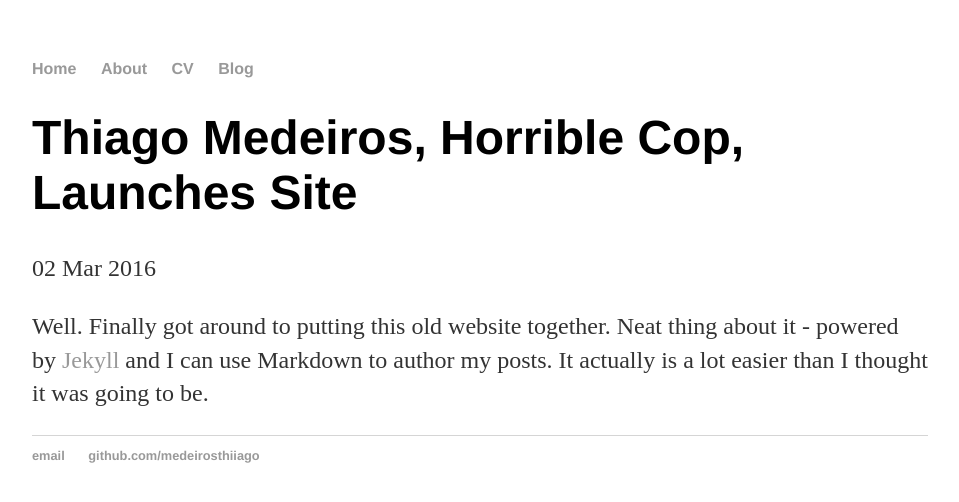
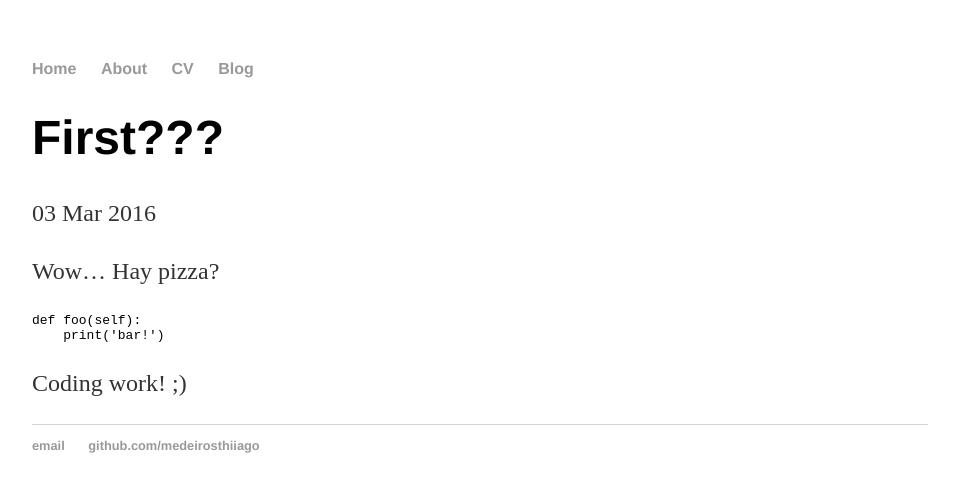
Before and after one commit to medeirosthiago/medeirosthiago.github.io, a Jekyll site: the page built from _posts/2016-03-02-thiago-medeiros-site-launched.md, in a window 1280 px wide. Shown: the top 502 px of the page, without its empty margins (160-1119 px from the left). Built offline with Jekyll 4.4.1, drawn with Linux system fonts in a browser that asks for light colours.

Commit message:
Adjust, adjust... wazzupp

````diff
--- a/_layouts/default.html
+++ b/_layouts/default.html
@@ -3,6 +3,7 @@
     <head>
         <title>{{ page.title }}</title>
         <!-- link to main stylesheet -->
+        <link rel="icon" href="https://cloud.githubusercontent.com/assets/4070127/13484440/7e778148-e0dc-11e5-82ed-a47a81c8c211.png">
         <link rel="stylesheet" type="text/css" href="/css/main.css">
     </head>
     <body>
--- a/_posts/2016-03-02-thiago-medeiros-site-launched.md
+++ b/_posts/2016-03-02-thiago-medeiros-site-launched.md
@@ -1,7 +1,15 @@
 ---
 layout: post
-title: "Thiago Medeiros, Horrible Cop, Launches Site"
-date: 2016-03-02
+title: "First???"
+date: 2016-03-03
 ---
 
-Well. Finally got around to putting this old website together. Neat thing about it - powered by [Jekyll](http://jekyllrb.com) and I can use Markdown to author my posts. It actually is a lot easier than I thought it was going to be.
+Wow... Hay pizza?
+
+
+```
+def foo(self):
+    print('bar!')
+```
+
+Coding work! ;)
--- a/blog/index.html
+++ b/blog/index.html
@@ -1,6 +1,6 @@
 ---
 layout: default
-title: Thiago Medeiros' Blog
+title: Brógui
 ---
 <h1>{{ page.title }}</h1>
 <ul class="posts">
--- a/index.html
+++ b/index.html
@@ -3,6 +3,6 @@
 title: Thiago Medeiros
 ---
 <div class="blurb">
-	<h1>Hi there, I'm Thiago Medeiros!</h1>
-	<p>I'm best known as the horrible cop from <em>A Touch of Evil</em> Don't trust me. <a href="/about">Read more about my life...</a></p>
+	<h1>Waaaazup guys...</h1>
+    <img src="https://cloud.githubusercontent.com/assets/4070127/13483969/4c1d4e70-e0d8-11e5-9d70-e4f4100a4915.png" alt="DOPE!!" width="600" height="650">
 </div><!-- /.blurb -->
````
Also changed, not shown: about/index.html (+8 -1 lines), cv/index.html (+8 -1 lines).
